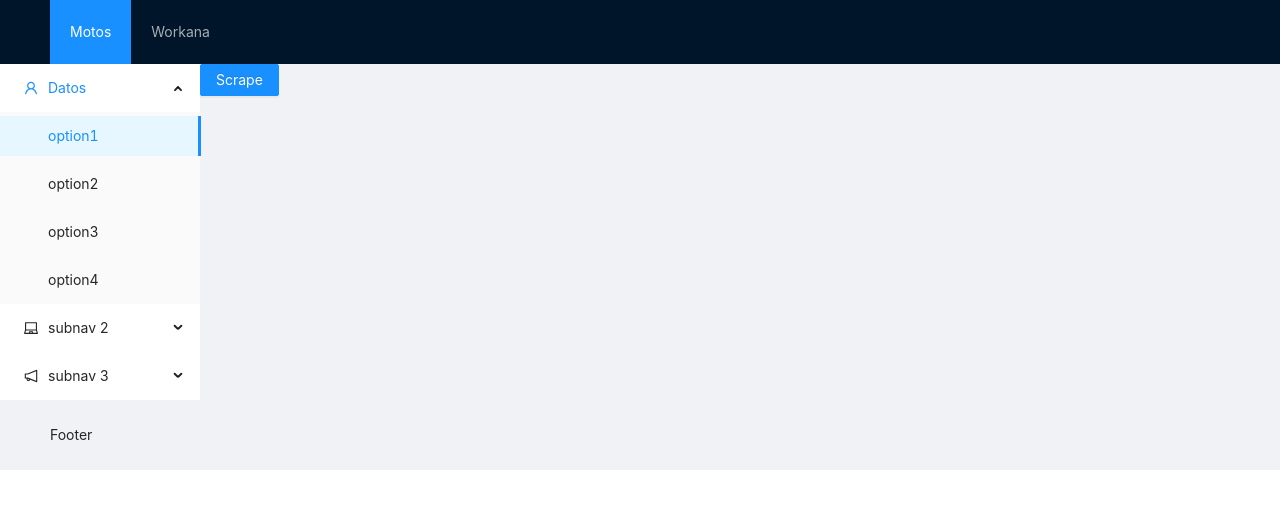
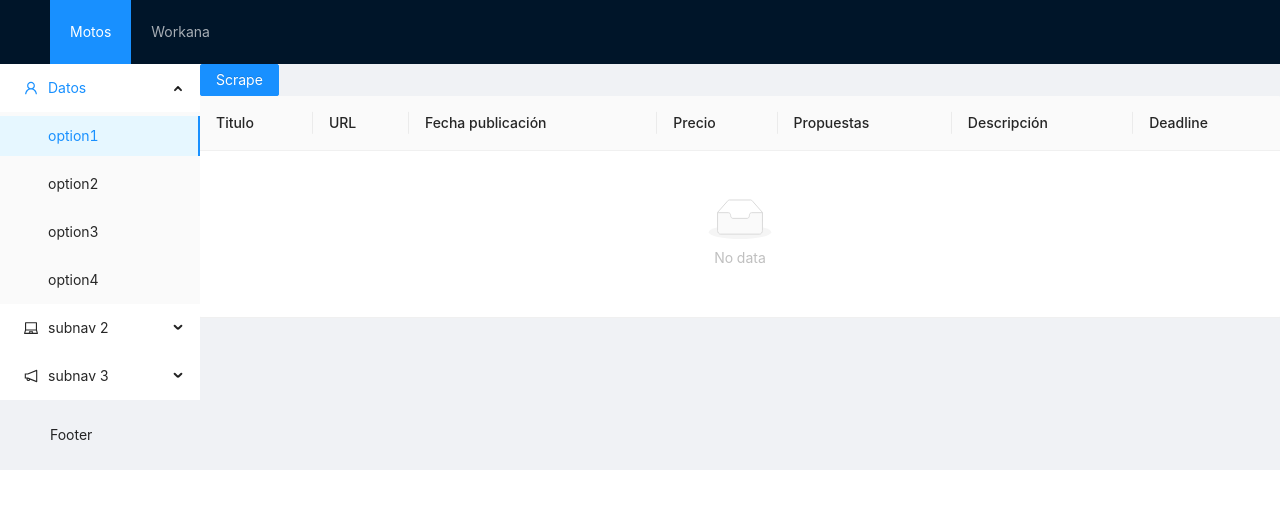
Before and after one commit to KarlHeitmann/megascraper, a React (Create React App) app in the folder client/: page /workana in a window 1280 px wide. Shown: the top 508 px of the page. Built offline with nearby package versions, Linux system fonts and the light colour scheme.

Commit message:
muestra los datos scrapeados

```diff
--- a/client/src/pages/workana_jobs.jsx
+++ b/client/src/pages/workana_jobs.jsx
@@ -1,11 +1,52 @@
 import React, {useState} from 'react';
 import {
-  Button
+  Table,
+  Button,
 } from 'antd';
 import axios from 'axios';
 
 function WorkanaJobs(props) {
   const [workana_jobs, setWorkanaJobs] = useState([])
+  const columns = [
+    {
+      title: 'Titulo',
+      dataIndex: 'titulo',
+      key: 'titulo',
+    },
+    {
+      title: 'URL',
+      dataIndex: 'url',
+      key: 'url',
+      render: (text, row, index) => {
+        return <a href={text}>Ir</a>
+      },
+    },
+    {
+      title: 'Fecha publicación',
+      dataIndex: 'fecha_publicacion',
+      key: 'fecha_publicacion',
+    },
+    {
+      title: 'Precio',
+      dataIndex: 'precio',
+      key: 'precio',
+    },
+    {
+      title: 'Propuestas',
+      dataIndex: 'propuestas',
+      key: 'propuestas',
+    },
+    {
+      title: 'Descripción',
+      dataIndex: 'descripcion',
+      key: 'descripcion',
+    },
+    {
+      title: 'Deadline',
+      dataIndex: 'deadline',
+      key: 'deadline',
+    },
+  ]
 
   const onBtnScrape = () => {
     console.log("onBtnScrape")
@@ -19,12 +60,15 @@ function WorkanaJobs(props) {
   }
 
   return(
+    <>
       <Button
         type="primary"
         onClick={onBtnScrape}
         >
         Scrape
       </Button>
+      <Table dataSource={workana_jobs} columns={columns} />
+    </>
   )
 }
 
```
Lines whose indentation alone changed are shown as unchanged.
